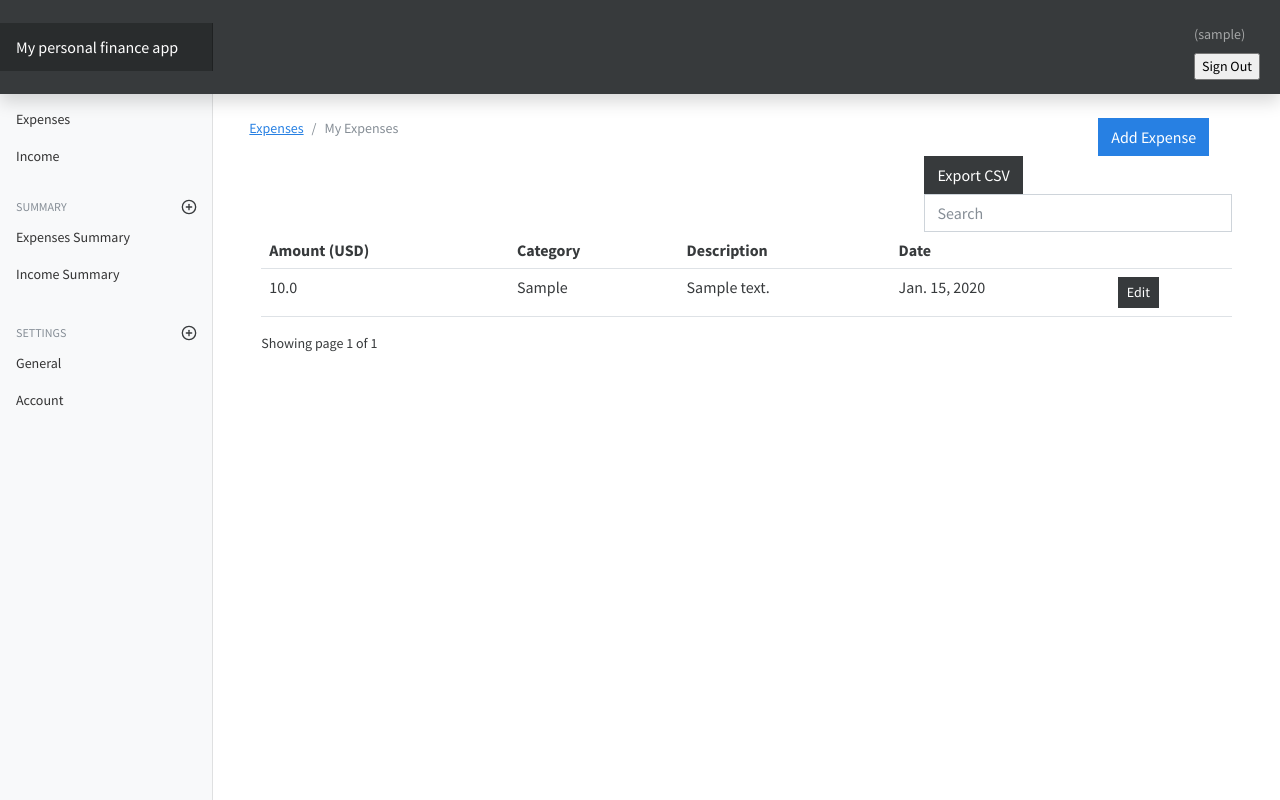
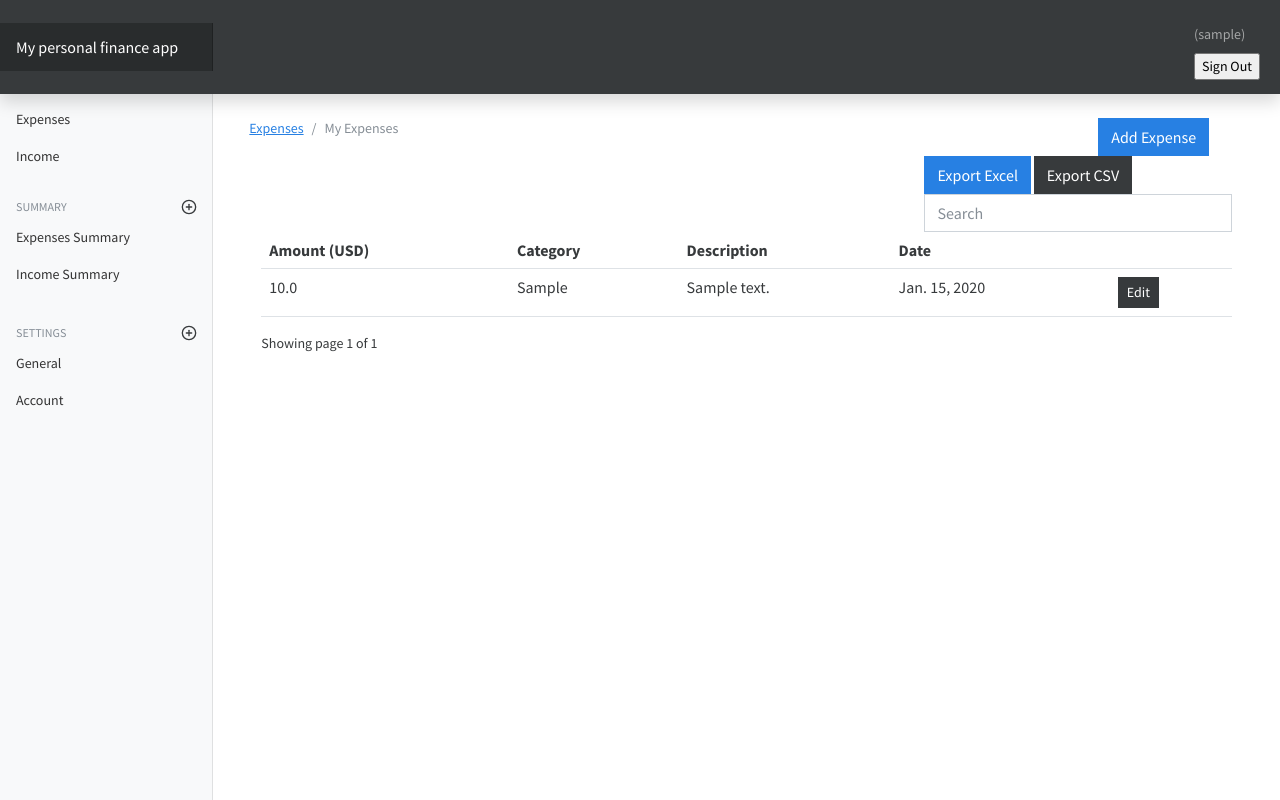
Before and after one commit to RafalJanko/PersonalFinanceApp, a Django app: page / in a window 1280 px wide. Run offline with Django 4.2, Linux system fonts and the light colour scheme; a user stored in the database is signed in; tables that the repository leaves empty hold one stand-in row (values such as "Sample post"); some libraries are stand-ins or nearby versions.

Commit message:
Export to excel functionality

```diff
--- a/FinanceApp/urls.py
+++ b/FinanceApp/urls.py
@@ -11,5 +11,6 @@ urlpatterns = [
     path('expense_category_summary', views.expense_category_summary, name="expense_category_summary"),
     path('stats', views.stats_view, name="stats"),
     path('export_csv', views.export_csv, name="export-csv"),
+    path('export_excel', views.export_excel, name="export-excel"),
 
 ]
--- a/FinanceApp/views.py
+++ b/FinanceApp/views.py
@@ -9,6 +9,7 @@ import json
 from django.http import JsonResponse, HttpResponse
 import datetime
 import csv
+import xlwt
 # Create your views here.
 
 def search_expenses(request):
@@ -139,3 +140,27 @@ def export_csv(request):
         writer.writerow([expense.amount, expense.description, expense.category, expense.date])
 
     return response
+
+def export_excel(request):
+    response = HttpResponse(content_type='application/ms-excel')
+    response['Content-Disposition'] = 'attachment; filename=Expenses' + str(datetime.datetime.now()) + '.xls'
+
+    wb = xlwt.Workbook(encoding='utf-8')
+    ws = wb.add_sheet('Expenses')
+    row_num = 0
+    font_style = xlwt.XFStyle()
+    font_style.font.bold = True
+    columns = ['Amount', 'Description', 'Category', 'Date']
+    for col_num in range(len(columns)):
+        ws.write(row_num, col_num, columns[col_num], font_style)
+
+    font_style = xlwt.XFStyle()
+
+    rows = Expense.objects.filter(owner=request.user).values_list('amount', 'description', 'category', 'date')
+    for row in rows:
+        row_num +=1
+        for col_num in range(len(row)):
+             ws.write(row_num, col_num, str(row[col_num]), font_style)
+
+    wb.save(response)
+    return response
--- a/templates/FinanceApp/index.html
+++ b/templates/FinanceApp/index.html
@@ -32,8 +32,10 @@
 
       </div>
       <div class="col-md-4">
+          <a href="{% url 'export-excel' %}" class="btn btn-primary">Export Excel</a>
+          <a href="{% url 'export-csv' %}" class="btn btn-secondary">Export CSV</a>
 
-          <a href="{% url 'export-csv' %}" class="btn btn-secondary">Export CSV</a>
+
 
         <div class="form-group">
           <input type="text" class="form-control" id="searchField" placeholder="Search">
```
